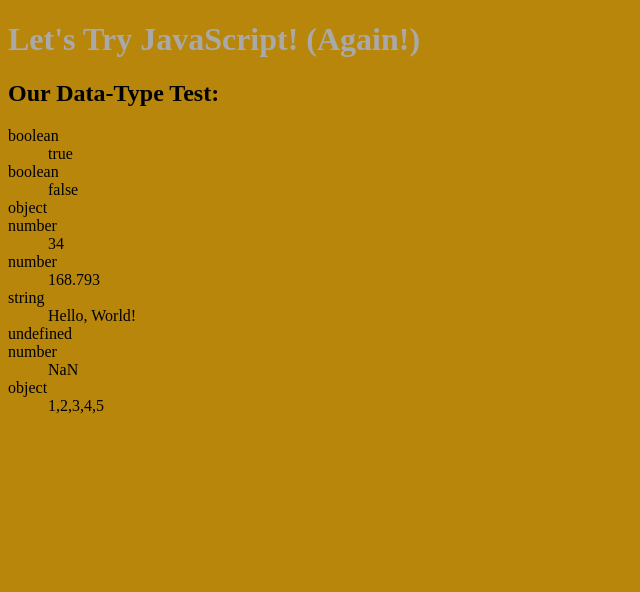
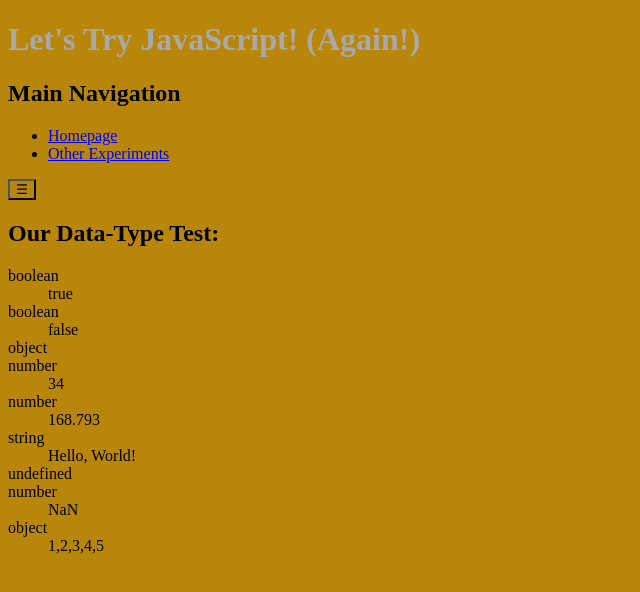
Before and after one commit to leye20/javascript-learnings, a plain HTML site: page day-5.html in a window 1280 px wide. Shown: the whole page, without its empty margins (0-640 px from the left). Drawn offline with Linux system fonts and the light colour scheme.

Commit message:
Menu Bar - toggle

```diff
--- a/day-5.html
+++ b/day-5.html
@@ -9,5 +9,23 @@
 </head>
 <body>
     <h1 id="my-heading">Let's Try JavaScript! (Again!)</h1>
+    <nav>
+        <h2>Main Navigation</h2>
+        <ul>
+            <li>
+                <a href="./index.html">
+                    Homepage
+                </a>
+            </li>
+            <li>
+                <a href="https://github.com/TECHCareers-by-Manpower/wb-lets-try-javascript">
+                Other Experiments
+                </a>
+            </li>
+        </ul>
+        <button class="menu-button">
+            &#9776; <!-- Special character (3 lines.)-->
+        </button>
+    </nav>
 </body>
 </html>
--- a/js/day-5.js
+++ b/js/day-5.js
@@ -157,6 +157,7 @@ console.log( -137 == true ); // FALSE
 console.log( 'test' == 'test' ); //TRUE
 console.log( 36 == '36' ); // True
 console.log( 0 == false ); //True
+console.log( `test string` == "test string" ); //True
 
 // Check if identical (value comparison including type.)
 console.log( 1 === true ); //False
@@ -165,3 +166,20 @@ console.log( 'Hello, World!' === true ); // False
 console.log( -137 === true ); //False
 console.log( 36 === '36' ); // True
 console.log( 0 === false ); //True
+console.log( `test string` === "test string" ); // True
+
+/**
+ * Hamburger Menu
+ */
+
+ // Lets grab our menu
+ var myNav = document.querySelector( 'nav' );
+
+ // And our menu button...
+ var myNavButton = document.querySelector( '.menu-button' );
+
+ // Lets listen for a click on this.
+ myNavButton.addEventListener( 'click', function ( event ) {
+    // When clicked, add/remove the "nav-open" class (in HTML), thats what toggle does
+    myNav.classList.toggle( 'nav-open' );
+ });
```
